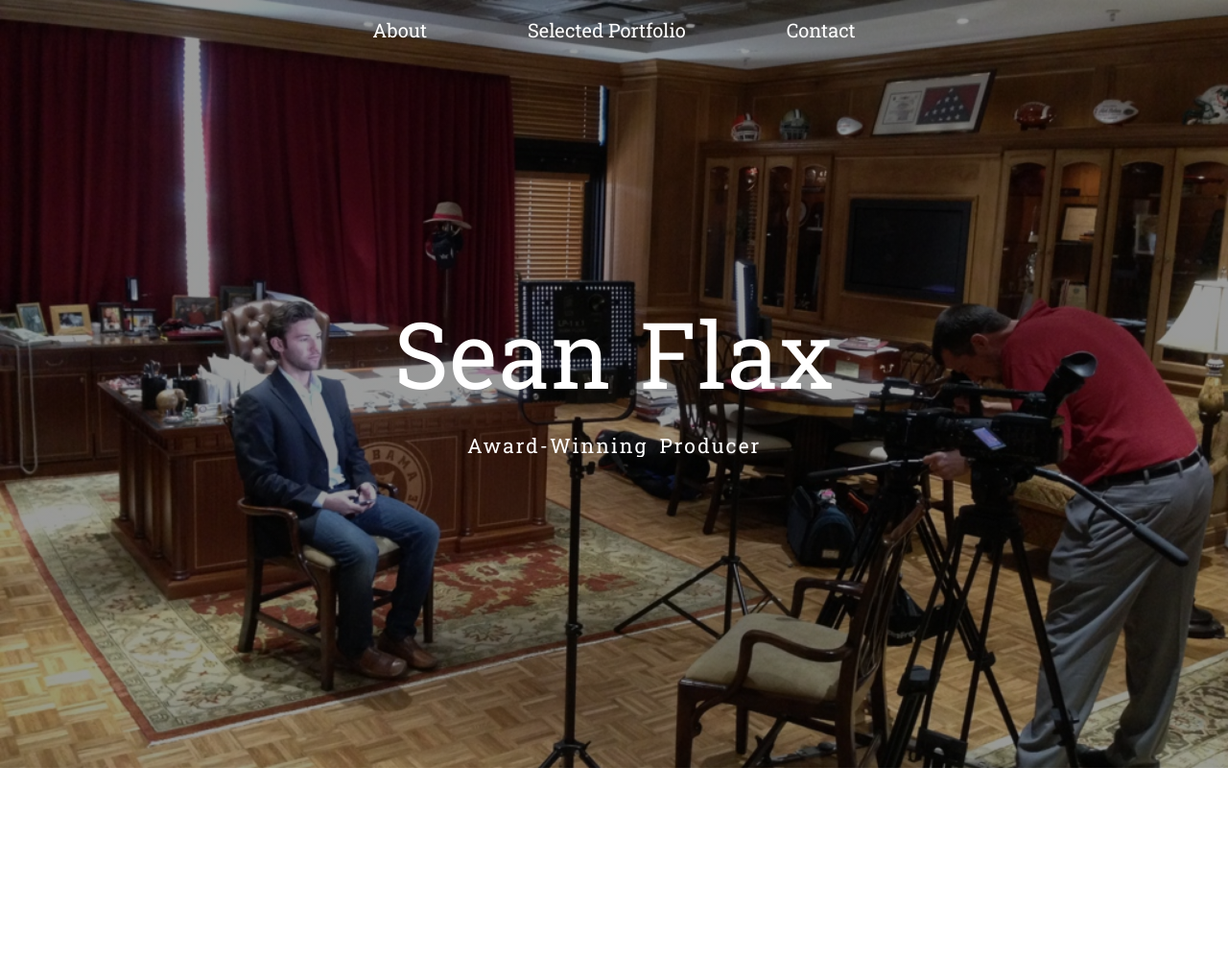
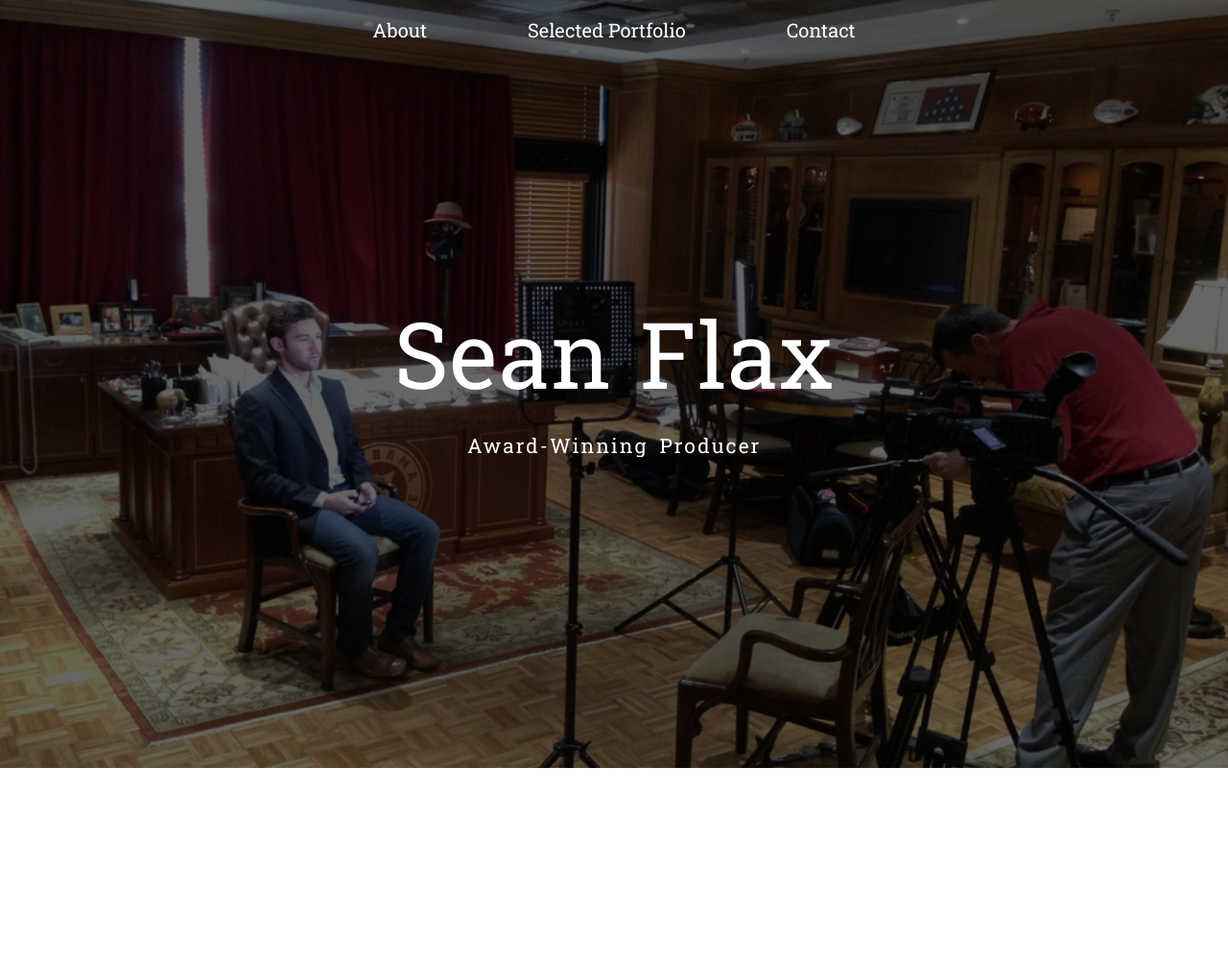
Before and after one commit to samnags/sean_flax, a PHP site: page / in a window 1280 px wide. Shown: the top 999 px of the page at 96% size. Run offline with PHP 8.4, Linux system fonts and the light colour scheme; style sheets or scripts are compiled from the project's sources.

Commit message:
background fix

```diff
--- a/resources/css/style.css
+++ b/resources/css/style.css
@@ -71,15 +71,26 @@ h1 {
 /* -----------------------------  */
 header {
   color: #fff;
-  background-image: -webkit-linear-gradient(rgba(0, 0, 0, 0.6), rgba(0, 0, 0, 0.6)), url(../images/sf-site-4.jpg);
+  /*background-image: -webkit-linear-gradient(rgba(0, 0, 0, 0.6), rgba(0, 0, 0, 0.6)), url(../images/sf-site-4.jpg);
   background-image: -moz-linear-gradient(rgba(0, 0, 0, 0.6), rgba(0, 0, 0, 0.6)), url(../images/sf-site-4.jpg);
   background-image: -o-linear-gradient(rgba(0, 0, 0, 0.6), rgba(0, 0, 0, 0.6)), url(../images/sf-site-4.jpg);
   background-image: linear-gradient(rgba(0, 0, 0, 0.6), rgba(0, 0, 0, 0.6)), url(../images/sf-site-4.jpg);
   background-image: linear-gradient(rgba(0, 0, 0, 0.4), rgba(0, 0, 0, 0.4)), url(../images/sf-site-4.jpg);
   background-size: cover;
+  background-repeat: no-repeat;
   background-position: center;
   height: 100vh;
   background-attachment: fixed;
+
+  */
+  height: 100vh;
+  background: linear-gradient(rgba(0, 0, 0, 0.6), rgba(0, 0, 0, 0.6)), url(../images/sf-site-4.jpg) no-repeat center center fixed;
+  -webkit-background-size: cover;
+  -moz-background-size: cover;
+  -o-background-size: cover;
+  background-size: cover;
+
+
 }
 
 nav ul {
```
